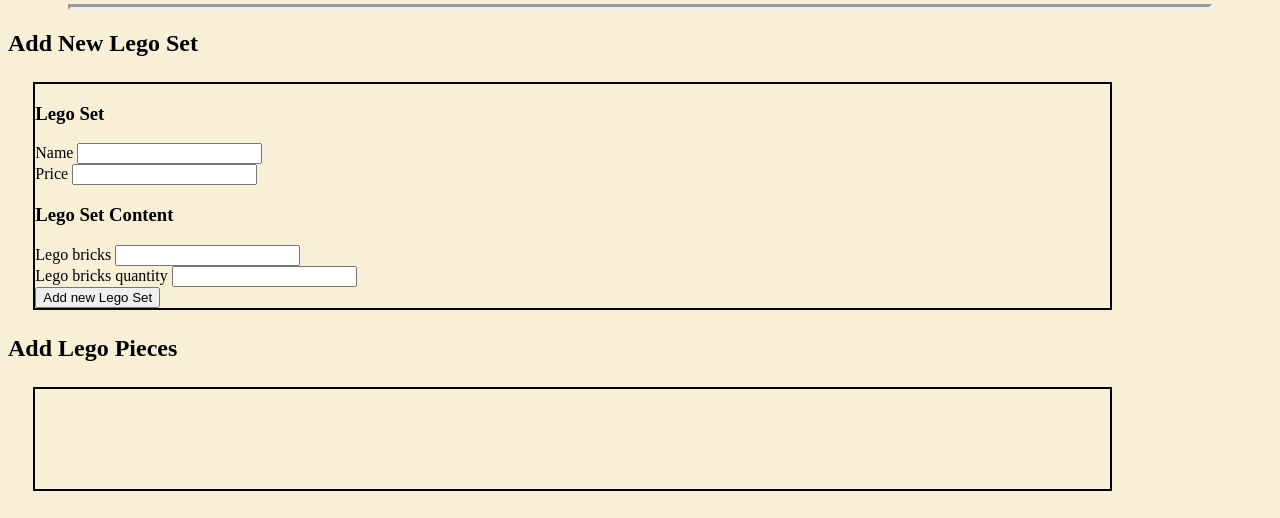
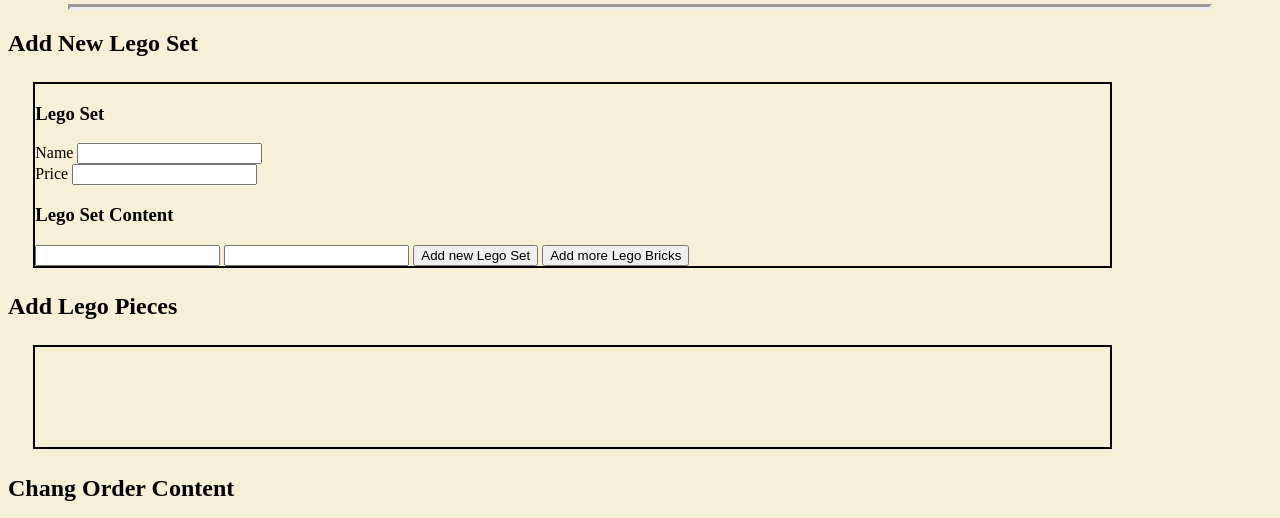
Before and after one commit to s02blom/LegoWebStore, a Flask app: template LegoWebStore/app/templates/admin.html in a window 1280 px wide. Shown: the part 1311-1829 px from the top of the page. Run offline with Flask 3, Linux system fonts and the light colour scheme; the template is opened without the code that fills it, so the values that code supplies are empty, except form fields; form fields are guessed from the names that the template uses.

Commit message:
Add button for more lego brick fields

```diff
--- a/LegoWebStore/app/admin.py
+++ b/LegoWebStore/app/admin.py
@@ -42,5 +42,5 @@
     name = StringField("Lego Set Name", validators=[DataRequired()])
     price = IntegerField("Price", validators=[DataRequired()])
 
-    lego_bricks_id = IntegerField("Lego brick id", validators=[DataRequired()])
-    lego_bricks_quantity = IntegerField("Lego brick quantity", validators=[DataRequired()])
+    lego_bricks_id = FieldList(IntegerField("Lego brick id", validators=[DataRequired()]), min_entries=1, max_entries=100)
+    lego_bricks_quantity = FieldList(IntegerField("Lego brick quantity", validators=[DataRequired()]), min_entries=1, max_entries=100)
--- a/LegoWebStore/app/templates/admin.html
+++ b/LegoWebStore/app/templates/admin.html
@@ -37,9 +37,10 @@
             {{lego_set_form.price.label}} {{lego_set_form.price()}} <br>
 
             <h3>Lego Set Content</h3>
-            {{lego_set_form.lego_bricks_id.label}} {{lego_set_form.lego_bricks_id()}} <br>
-            {{lego_set_form.lego_bricks_quantity.label}} {{lego_set_form.lego_bricks_quantity()}} <br>
+            {{lego_set_form.lego_bricks_id()}}
+            {{lego_set_form.lego_bricks_quantity()}}
             <button type="submit">Add new Lego Set</button>
+            <button id="add-lego-bricks-field" type="button">Add more Lego Bricks</button>
         </form>
     </div>
 
@@ -48,4 +49,41 @@
 
     <h2>Chang Order Content</h2>
     <div class="box"></div>
+
+<script>
+    window.onload = function() {
+        //console.log("Loaded window")
+        let addLegoSetFieldButton = document.getElementById('add-lego-bricks-field');
+        addLegoSetFieldButton.addEventListener('click', function(e){
+            e.preventDefault();
+            //Print to console
+            //console.log("Clicked button!")
+            let allLegoSetsFieldWrapper = document.getElementById('lego_bricks_quantity');
+            let allLegoSetsField = allLegoSetsFieldWrapper.getElementsByTagName('input');
+            if (allLegoSetsField > 99)
+            {
+                alert("You can only order 100 Lego set's at a time");
+                return;
+            }
+            let legoSetsInputId = []
+            for (let i = 0; i < allLegoSetsField.length; i++)
+            {
+                legoSetsInputId.push(parseInt(allLegoSetsField[i].name.split("-")[1]));
+            }
+            let newFieldNameId = `lego_bricks_id-${Math.max(...legoSetsInputId) + 1}`;
+            let newFieldNameQuantity = `lego_bricks_quantity-${Math.max(...legoSetsInputId) + 1}`;
+            allLegoSetsFieldWrapper.insertAdjacentHTML("beforeend",`
+            <br>
+            <li>
+                <lable for="${newFieldNameId}">Lego brick id ${Math.max(...legoSetsInputId) + 2}</lable>
+                <input id="${newFieldNameId}" name="${newFieldNameId}" type="number", value="">
+            </li>
+            <li>
+                <lable for="${newFieldNameQuantity}">Lego brick quantity ${Math.max(...legoSetsInputId) + 2}</lable>
+                <input id="${newFieldNameQuantity}" name="${newFieldNameQuantity}" type="number", value="">
+            </li>
+            `);
+        });
+    }
+</script>
 {%endblock%}
```
